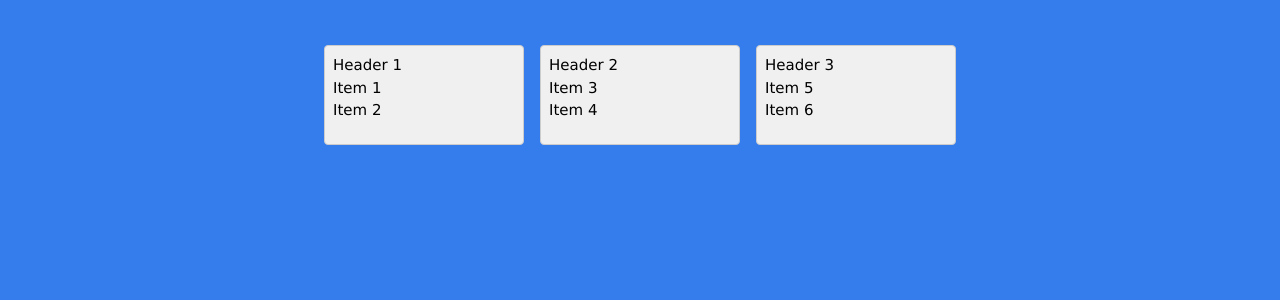
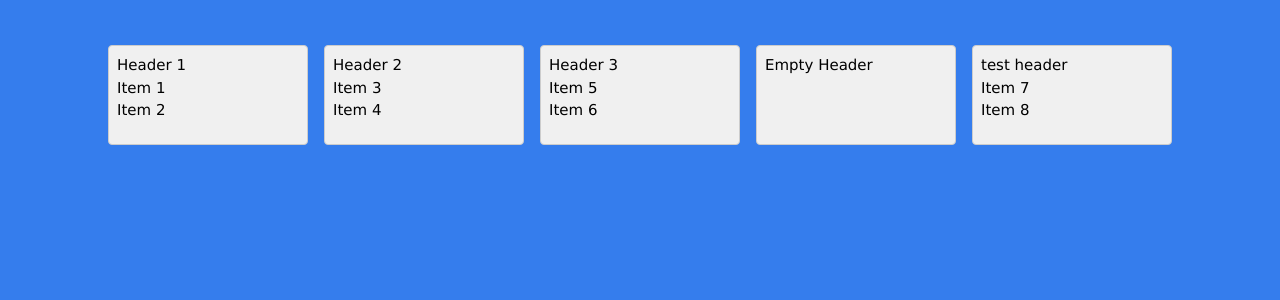
Before and after one commit to Baskin-Ridley/KanbanAI, a React (Vite) app in the folder client/: page /board in a window 1280 px wide. Shown: the top 300 px of the page. Built offline with nearby package versions, Linux system fonts and the light colour scheme; no server answers; a web font is replaced by a local one.

Commit message:
add some test headers

```diff
--- a/client/src/App.jsx
+++ b/client/src/App.jsx
@@ -1,8 +1,16 @@
 import React from "react";
 import { BrowserRouter as Router, Route, Routes } from "react-router-dom";
 import { UserProvider } from "./context/UserContext";
-import { Home, Dashboard, Login, Registration, NotFoundPage, Kanban, Git, Stack, Board } from "./pages";
-
+import {
+  Home,
+  Dashboard,
+  Login,
+  Registration,
+  NotFoundPage,
+  Git,
+  Stack,
+  Board,
+} from "./pages";
 
 import PageWrapper from "./components/PageWrapper"; // Import PageWrapper
 
@@ -18,13 +26,12 @@ function App() {
         <Route path="/register" element={<Registration />} />
         <Route path="/login" element={<Login />} />
         <Route path="*" element={<NotFoundPage />} />
-        <Route path="/kanban" element={<Kanban />} />
         <Route path="/git" element={<Git />} />
         <Route path="/board" element={<Board />} />
         <Route path="/stack" element={<Stack />} />
         {/* </Route> */}
       </Routes>
-    </UserProvider >
+    </UserProvider>
   );
 }
 
--- a/client/src/components/Board/Headers/index.jsx
+++ b/client/src/components/Board/Headers/index.jsx
@@ -25,6 +25,19 @@ const initialHeaders = [
     items: [
       { id: "2-item-0", content: "Item 5" },
       { id: "2-item-1", content: "Item 6" },
+    ],
+  },
+  {
+    id: "header-3",
+    name: "Empty Header",
+    items: [],
+  },
+  {
+    id: "header-4",
+    name: "test header",
+    items: [
+      { id: "4-item-0", content: "Item 7" },
+      { id: "4-item-1", content: "Item 8" },
     ],
   },
 ];
```
Also changed, not shown: client/src/pages/index.jsx (+3 -4 lines).
